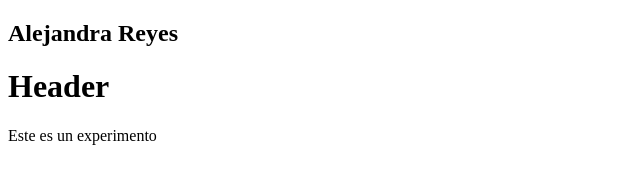
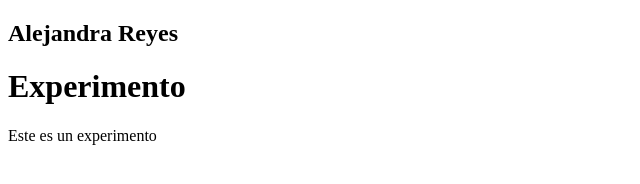
Before and after one commit to Alewax/curso, a plain HTML site: page index.html in a window 1280 px wide. Shown: the whole page, without its empty margins (0-640 px from the left). Drawn offline with Linux system fonts and the light colour scheme.

Commit message:
Cambie el header

```diff
--- a/index.html
+++ b/index.html
@@ -8,7 +8,7 @@
 <body>
     <div class="container ">
         <h2> Alejandra Reyes</h2>
-        <h1> Header </h1>
+        <h1> Experimento </h1>
     </div>
     <footer>
         <p> Este es un experimento </p>
```
